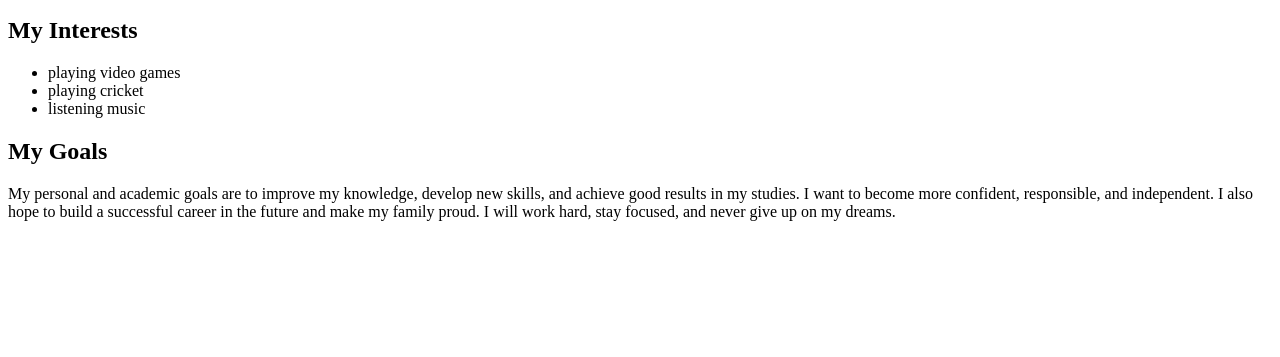
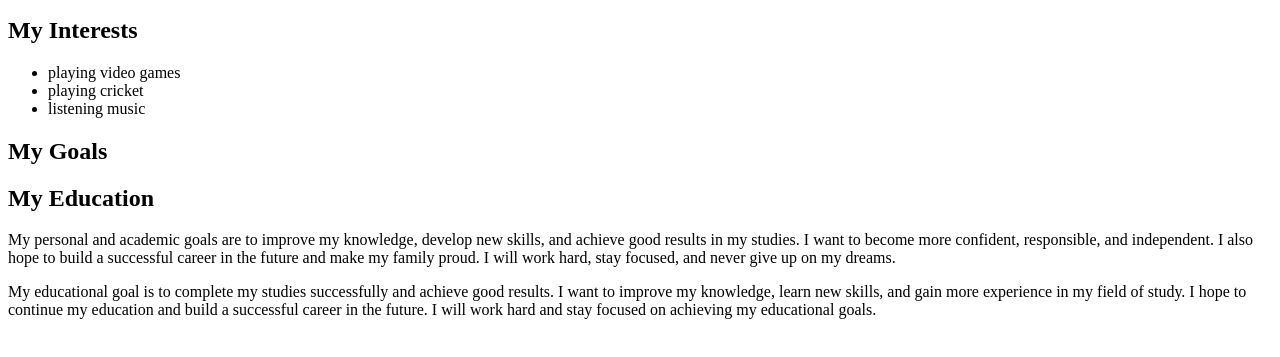
Before and after one commit to vishalchathuranga/student-website, a plain HTML site: page index.html in a window 1280 px wide. Shown: the part 101-458 px from the top of the page. Drawn offline with Linux system fonts and the light colour scheme.

Commit message:
Added education section

```diff
--- a/index.html
+++ b/index.html
@@ -18,10 +18,15 @@
     </ul>
 
     <h2>My Goals</h2>
+    <h2>My Education</h2>
 
     <p>
        My personal and academic goals are to improve my knowledge, develop new skills, and achieve       good results in my studies. I want to become more confident, responsible, and independent. I also hope to build a successful career in the future and make my family proud. I will work hard, stay focused, and never give up on my dreams.
     </p>
+    <p>
+       My educational goal is to complete my studies successfully and achieve good results. I want to improve my knowledge, learn new skills, and gain more experience in my field of study. I hope to continue my education and build a successful career in the future. I will work hard and stay focused on achieving my educational goals.
+
+   </p>
 
 </body>
 </html>
```
